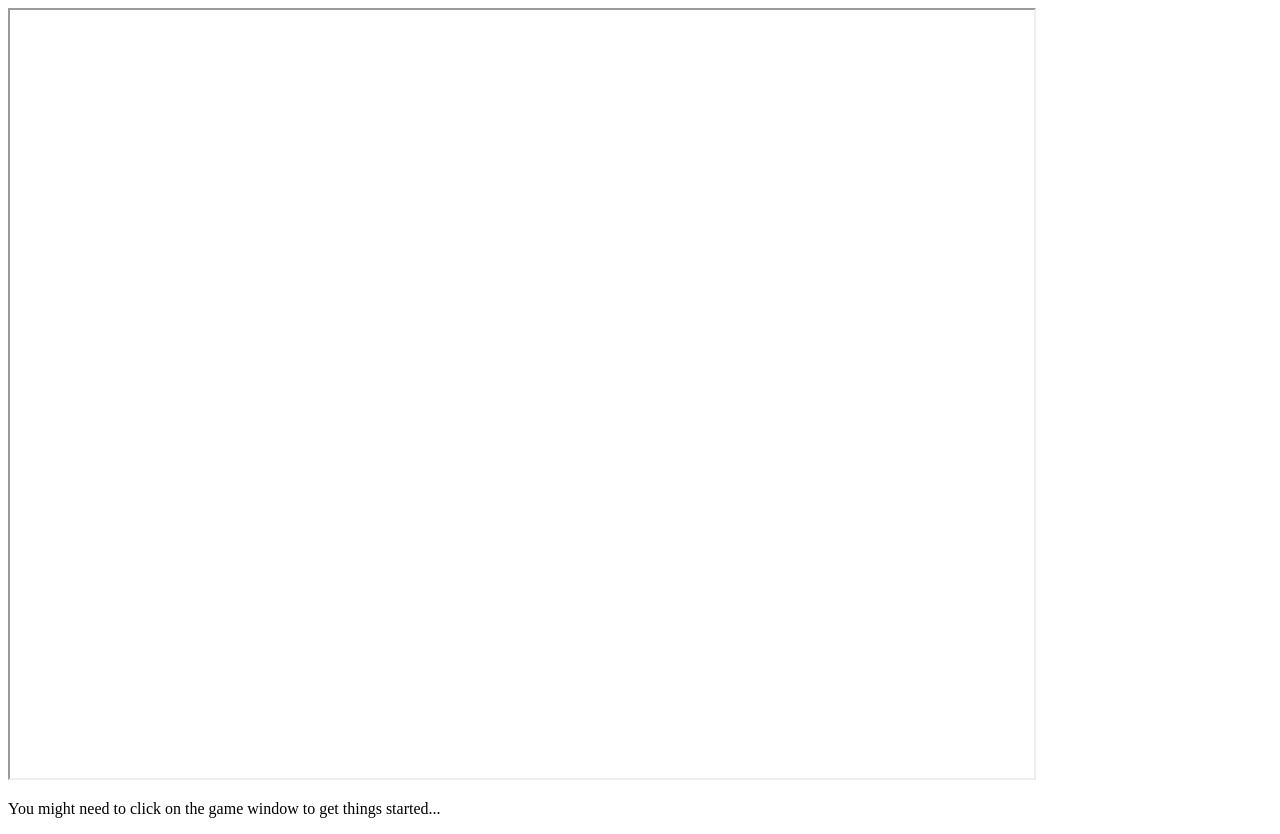
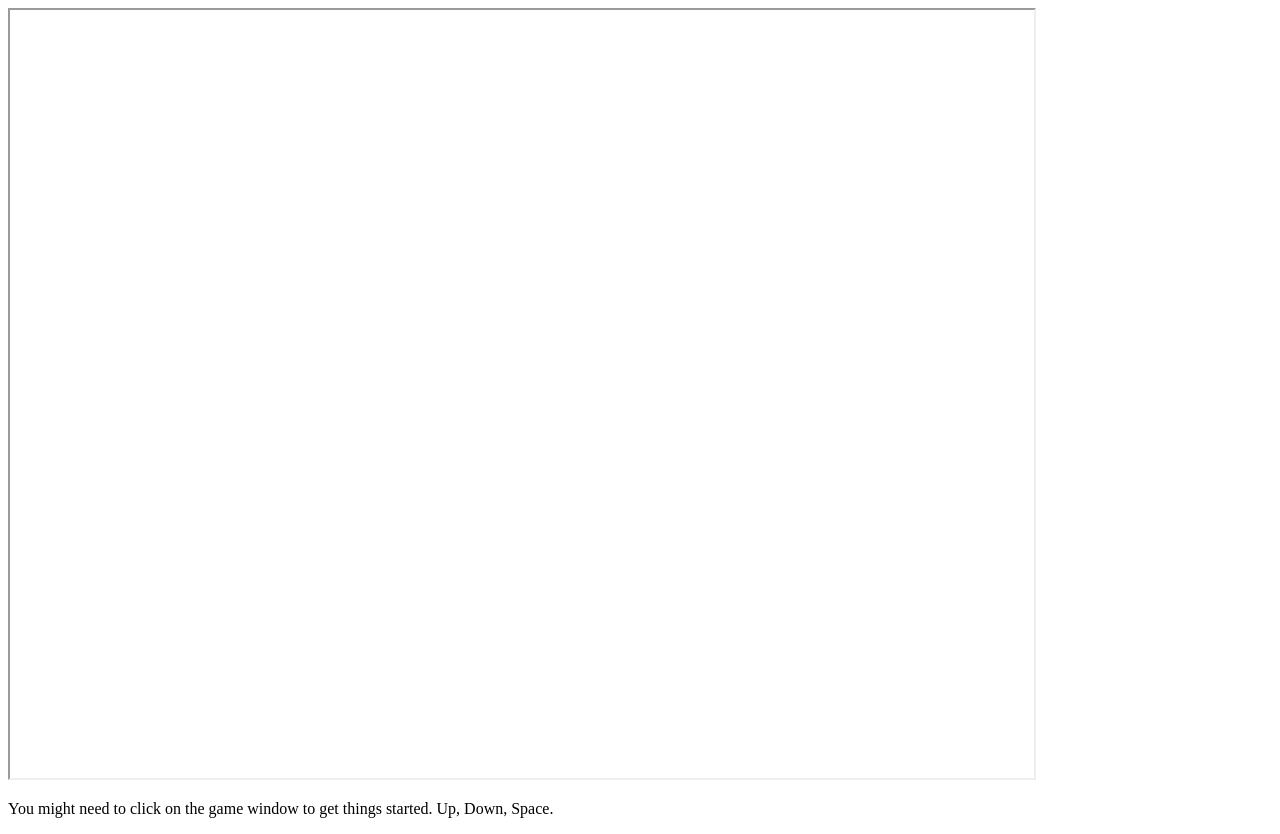
Before and after one commit to ewaldhorn/bouncies, a plain HTML site: page docs/index.html in a window 1280 px wide. Drawn offline with Linux system fonts and the light colour scheme; no server answers.

Commit message:
Added simple instruction hints

```diff
--- a/docs/index.html
+++ b/docs/index.html
@@ -2,6 +2,9 @@
 <html>
   <body>
     <iframe id="frame" src="game.html" width="1024" height="768"></iframe>
-    <p>You might need to click on the game window to get things started...</p>
+    <p>
+      You might need to click on the game window to get things started. Up,
+      Down, Space.
+    </p>
   </body>
 </html>
```
Also changed, not shown: html/index.html (+4 -1 lines).
